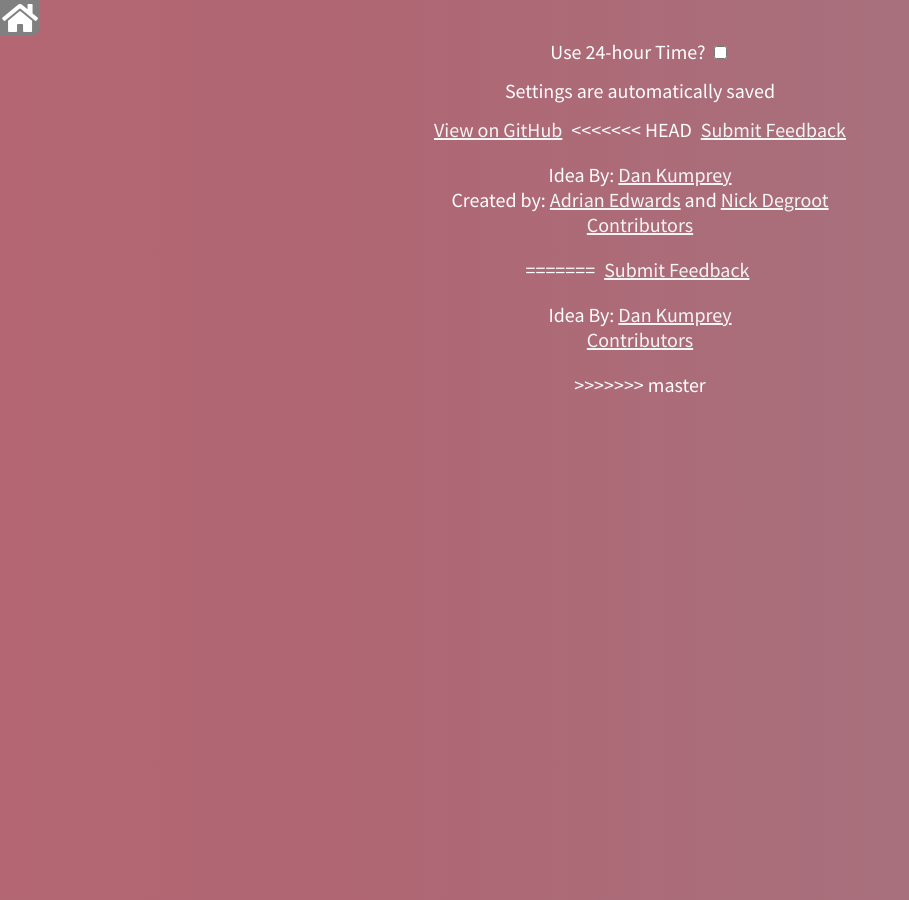
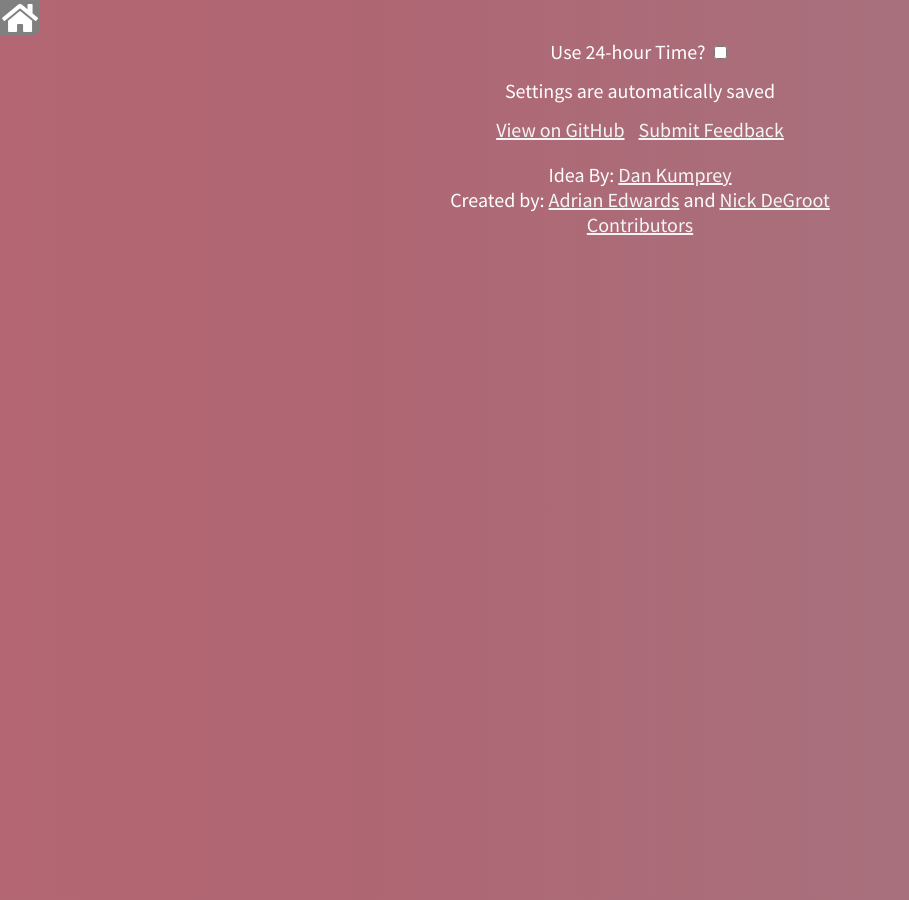
Before and after one commit to MoralCode/ClassClock, a Jekyll site: the page built from settings.html, in a window 1280 px wide. Shown: the whole page, without its empty margins (0-909 px from the left). Built offline with Jekyll 4.4.1, drawn with Linux system fonts in a browser that asks for light colours; nearby versions of some CDN libraries; comment, search, counter and statistics services are not loaded.

Commit message:
Fix merge errors.

```diff
--- a/settings.html
+++ b/settings.html
@@ -16,18 +16,13 @@ title: ClassClock - Settings
 <section id="credits" class="centered topSpace">
 
     <a class=" topSpace bottomSpace" href="https://github.com/MoralCode/ClassClock">View on GitHub</a>
-<<<<<<< HEAD
     <a class=" topSpace" href="https://github.com/MoralCode/ClassTime/issues/new/choose">Submit Feedback</a><br>
     <p id="credits" class="">
         Idea By: <a href="https://twitter.com/MrKumprey">Dan Kumprey</a>
         <br>Created by: <a href="https://www.adriancedwards.com">Adrian Edwards</a> and
-        <a href="https://nbdeg.com/">Nick Degroot</a>
+        <a href="https://nbdeg.com/">Nick DeGroot</a>
         <br><a href="https://github.com/MoralCode/ClassClock/graphs/contributors">Contributors</a>
     </p>
-=======
-    <a class=" topSpace" href="https://github.com/MoralCode/ClassClock/issues/new/choose">Submit Feedback</a><br>
-    <p id="credits" class="">Idea By: <a href="https://twitter.com/MrKumprey">Dan Kumprey</a><br><a href="https://github.com/MoralCode/ClassClock/graphs/contributors">Contributors</a></p>
->>>>>>> master
 </section>
 
 
```
